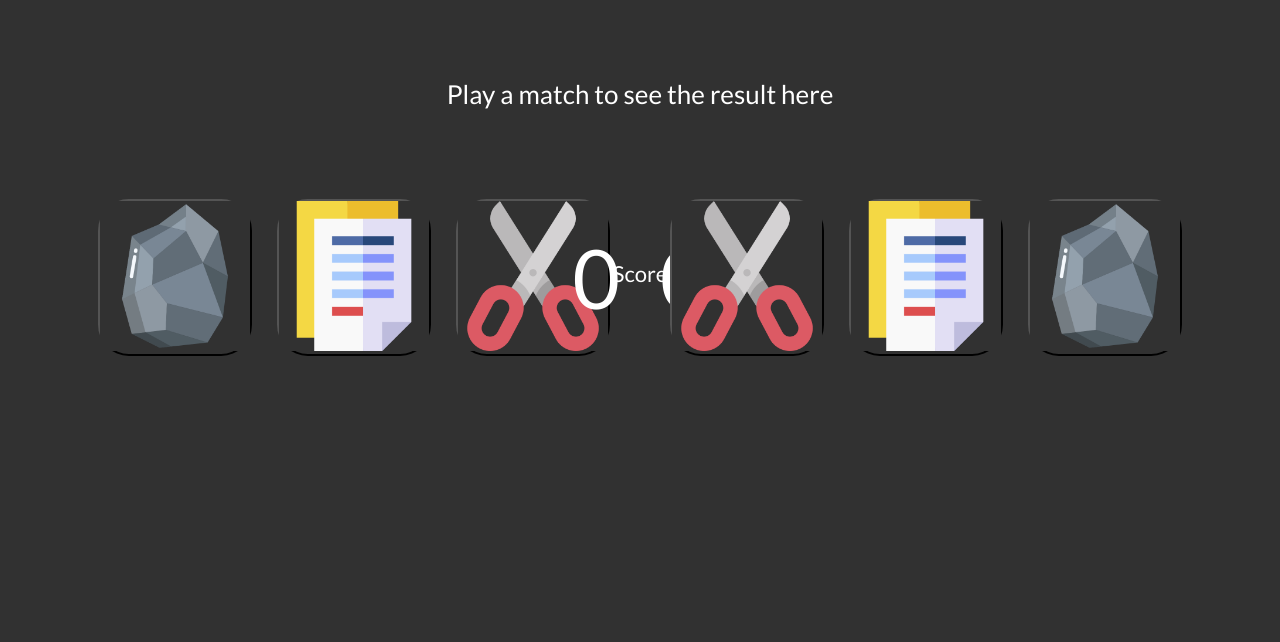
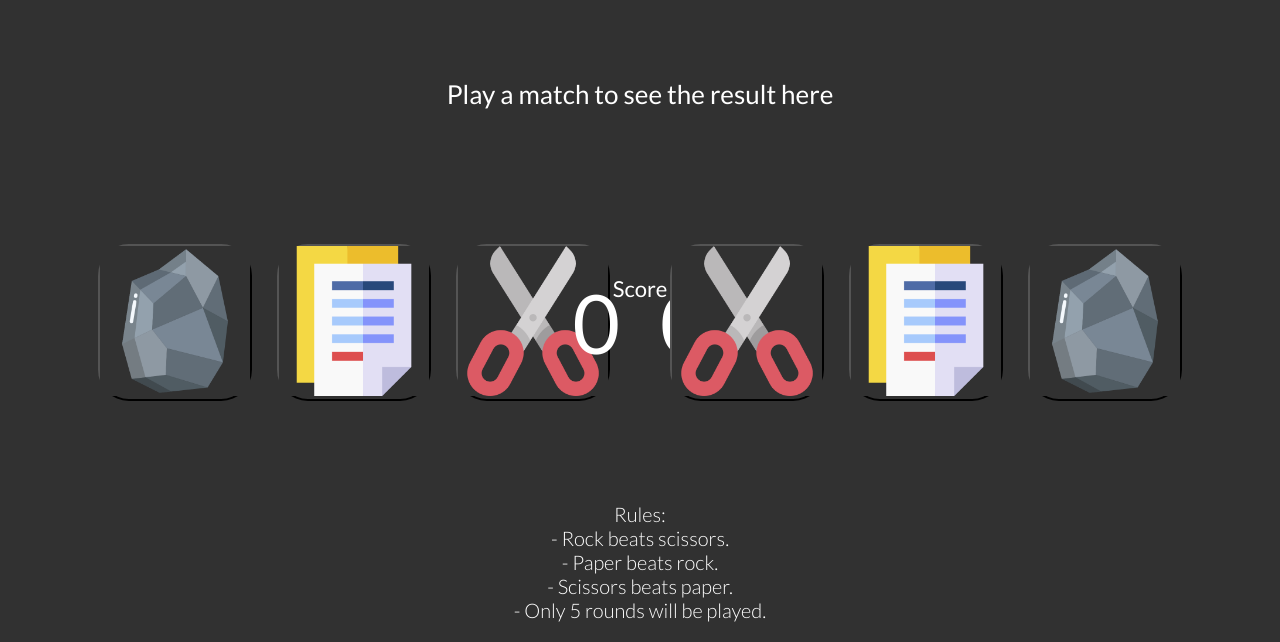
Before and after one commit to matisagardia/RockPaperScissors, a plain HTML site: page index.html in a window 1280 px wide. Shown: the part 215-857 px from the top of the page. Before the commit the page ends 812 px from the top, so only its background shows below. Drawn offline with Linux system fonts and the light colour scheme.

Commit message:
Added reload button and rules

```diff
--- a/index.html
+++ b/index.html
@@ -25,6 +25,7 @@
 </div>
 
 <div id="currentWinner">Play a match to see the result here</div>
+<img src="./images/reload.png" alt="reload" class="reload">
 
 <p class="score">Score</p>
 
@@ -62,6 +63,14 @@
 
 </div>
 
+<div class="rules">
+  <p>Rules:</p>
+  <p>- Rock beats scissors.</p>
+  <p>- Paper beats rock.</p>
+  <p>- Scissors beats paper.</p>
+  <p>- Only 5 rounds will be played.</p>
+</div>
+
 <script src="rps.js"></script>
 
 </body>
--- a/rps.js
+++ b/rps.js
@@ -95,8 +95,13 @@ let currentWinner = document.getElementById('currentWinner');
 
     totalRounds++;
 
-
     } else {
       currentWinner.textContent = 'Game Over!';
+      const reload = document.querySelector('.reload');
+      reload.style.visibility = 'visible';
+      reload.addEventListener('click', e => {
+        location.reload();
+      })
     }
+
     }
--- a/style.css
+++ b/style.css
@@ -36,9 +36,12 @@ h1, h2{
 
 .score {
     color: white;
+    display: block;
+    margin-left: auto;
+    margin-right: auto;
+    font-size: 22px;
     text-align: center;
-    margin-top: 150px;
-    font-size: 22px;
+    margin-top: 75px;
 }
 
 #currentWinner {
@@ -49,12 +52,22 @@ h1, h2{
 }
 
 .playzone {
-    height: 80vh;
+    height: 500px;
     width: 80vw;
     display: flex;
     justify-content: space-evenly;
     margin: auto;
-    margin-top: -330px;
+    margin-top: -300px;
+}
+
+.reload {
+    height: 50px;
+    width: 50px;
+    display: block;
+    margin-left: auto;
+    margin-right: auto;
+    margin-top: 40px;
+    visibility: hidden;
 }
 
 .userPlayzone {
@@ -100,3 +113,15 @@ h1, h2{
     font-size: 82px;
     color: white;
 }
+
+.rules {
+    display: flex;
+    flex-direction: column;
+    align-items: center;
+}
+
+.rules p {
+    color: white;
+    font-size: 20px;
+    font-weight: 300;
+}
```
Also changed, not shown: images/reload.png (added).
